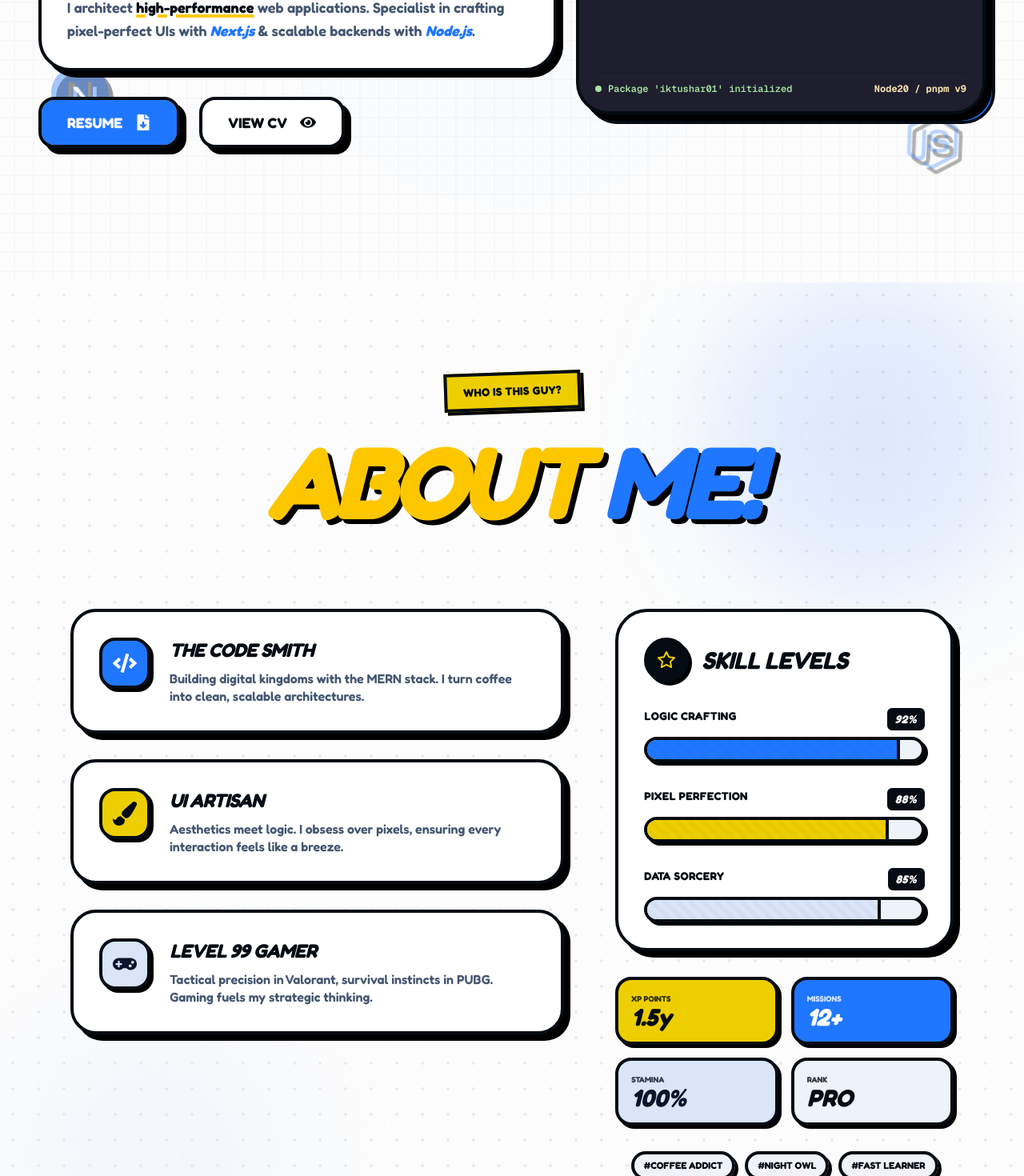
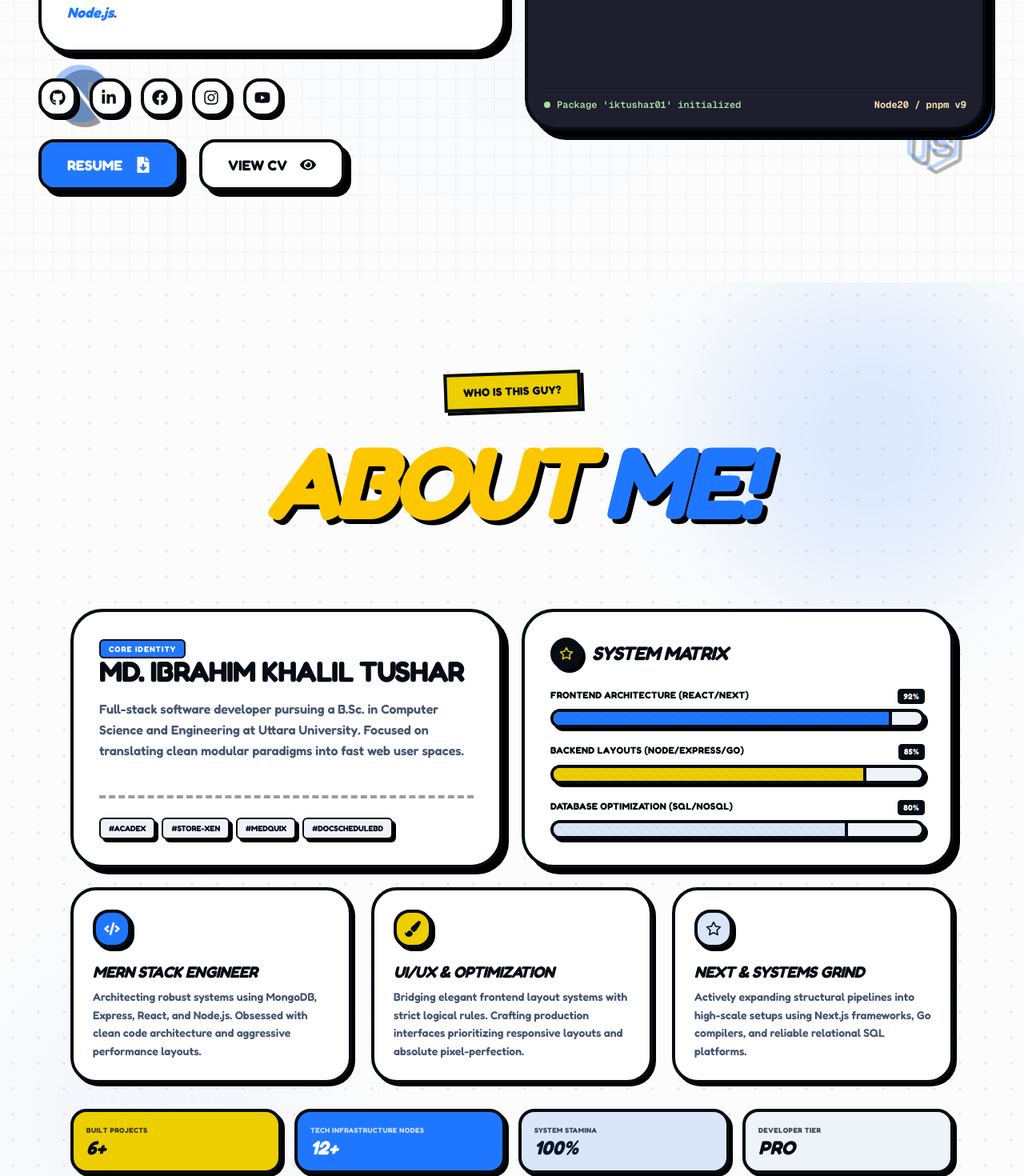
Before and after one commit to iktushar01/iktushar01.me, a Next.js app: page / in a window 1280 px wide. Shown: the part 447-1917 px from the top of the page at 80% size. Built offline with nearby package versions, Linux system fonts and the light colour scheme.

Commit message:
feat: update AboutMe and Footer components with enhanced content and social links

```diff
--- a/src/components/modules/homepage/aboutme.tsx
+++ b/src/components/modules/homepage/aboutme.tsx
@@ -56,26 +56,27 @@ const TiltCard: React.FC<{ children: ReactNode; className?: string }> = ({ child
 const StoryCard: React.FC<{ item: StoryItem; index: number }> = ({ item, index }) => {
   return (
     <motion.div
-      initial={{ opacity: 0, x: index % 2 === 0 ? -40 : 40 }}
-      whileInView={{ opacity: 1, x: 0 }}
+      initial={{ opacity: 0, y: 30 }}
+      whileInView={{ opacity: 1, y: 0 }}
       viewport={{ once: true, margin: "-64px" }}
-      transition={{ ...springSoft, delay: index * 0.08 }}
+      transition={{ ...springSoft, delay: index * 0.06 }}
+      className="h-full"
     >
-      <TiltCard>
-        <div className="group relative rounded-[var(--radius-cartoon)] border-4 border-border bg-card text-card-foreground p-6 sm:p-8 flex flex-col sm:flex-row gap-6 shadow-cartoon-md hover:shadow-none hover:translate-x-1 hover:translate-y-1 transition-all duration-200 ease-out">
+      <TiltCard className="h-full">
+        <div className="group relative h-full rounded-[var(--radius-cartoon)] border-4 border-border bg-card text-card-foreground p-6 flex flex-col gap-4 shadow-cartoon-sm hover:shadow-cartoon-md hover:-translate-x-1 hover:-translate-y-1 transition-all duration-200 ease-out">
           <div
             className={cn(
-              "flex-shrink-0 w-16 h-16 rounded-[var(--radius-sticker)] border-4 border-border flex items-center justify-center text-3xl text-primary-foreground shadow-cartoon-sm group-hover:rotate-6 transition-transform duration-200",
+              "w-12 h-12 rounded-[var(--radius-sticker)] border-4 border-border flex items-center justify-center text-xl text-primary-foreground shadow-cartoon-sm group-hover:rotate-6 transition-transform duration-200",
               item.iconSurface,
             )}
           >
             {item.icon}
           </div>
           <div>
-            <h3 className="text-xl sm:text-2xl font-black mb-2 uppercase italic tracking-tight">
+            <h3 className="text-lg sm:text-xl font-black mb-1.5 uppercase italic tracking-tight">
               {item.title}
             </h3>
-            <p className="text-sm sm:text-base font-semibold text-muted-foreground leading-snug">
+            <p className="text-xs sm:text-sm font-semibold text-muted-foreground leading-relaxed">
               {item.content}
             </p>
           </div>
@@ -86,41 +87,44 @@ const StoryCard: React.FC<{ item: StoryItem; index: number }> = ({ item, index }
 };
 
 const AboutMe: React.FC = () => {
+  // Personalized stories mapped to your portfolio architecture focus
   const stories: StoryItem[] = [
     {
       icon: <FaCode />,
       iconSurface: "bg-primary",
-      title: "The Code Smith",
+      title: "MERN Stack Engineer",
       content:
-        "Building digital kingdoms with the MERN stack. I turn coffee into clean, scalable architectures.",
+        "Architecting robust systems using MongoDB, Express, React, and Node.js. Obsessed with clean code architecture and aggressive performance layouts.",
     },
     {
       icon: <FaPaintBrush />,
       iconSurface: "bg-accent text-accent-foreground",
-      title: "UI Artisan",
+      title: "UI/UX & Optimization",
       content:
-        "Aesthetics meet logic. I obsess over pixels, ensuring every interaction feels like a breeze.",
+        "Bridging elegant frontend layout systems with strict logical rules. Crafting production interfaces prioritizing responsive layouts and absolute pixel-perfection.",
     },
     {
-      icon: <FaGamepad />,
+      icon: <FiStar />,
       iconSurface: "bg-secondary text-secondary-foreground",
-      title: "Level 99 Gamer",
+      title: "Next & Systems Grind",
       content:
-        "Tactical precision in Valorant, survival instincts in PUBG. Gaming fuels my strategic thinking.",
+        "Actively expanding structural pipelines into high-scale setups using Next.js frameworks, Go compilers, and reliable relational SQL platforms.",
     },
   ];
 
+  // Actual skills from your toolkit
   const approaches: ApproachItem[] = [
-    { skill: "Logic Crafting", level: 92, barClass: "bg-primary" },
-    { skill: "Pixel Perfection", level: 88, barClass: "bg-accent" },
-    { skill: "Data Sorcery", level: 85, barClass: "bg-secondary" },
+    { skill: "Frontend Architecture (React/Next)", level: 92, barClass: "bg-primary" },
+    { skill: "Backend Layouts (Node/Express/Go)", level: 85, barClass: "bg-accent" },
+    { skill: "Database Optimization (SQL/NoSQL)", level: 80, barClass: "bg-secondary" },
   ];
 
+  // Milestone data points transformed into metrics
   const stats: { label: string; value: string; surface: string }[] = [
-    { label: "XP Points", value: "1.5y", surface: "bg-accent text-accent-foreground" },
-    { label: "Missions", value: "12+", surface: "bg-primary text-primary-foreground" },
-    { label: "Stamina", value: "100%", surface: "bg-secondary text-secondary-foreground" },
-    { label: "Rank", value: "PRO", surface: "bg-muted text-foreground" },
+    { label: "Built Projects", value: "6+", surface: "bg-accent text-accent-foreground" },
+    { label: "Tech Infrastructure Nodes", value: "12+", surface: "bg-primary text-primary-foreground" },
+    { label: "System Stamina", value: "100%", surface: "bg-secondary text-secondary-foreground" },
+    { label: "Developer Tier", value: "PRO", surface: "bg-muted text-foreground" },
   ];
 
   return (
@@ -141,41 +145,65 @@ const AboutMe: React.FC = () => {
           }
         />
 
-        <div className="grid grid-cols-1 lg:grid-cols-12 gap-10 lg:gap-16">
-          <div className="lg:col-span-7 space-y-8">
-            {stories.map((item, index) => (
-              <StoryCard key={item.title} item={item} index={index} />
+        {/* Brand New Modern Bento Grid Layout */}
+        <div className="grid grid-cols-1 md:grid-cols-2 lg:grid-cols-12 gap-6 items-stretch">
+
+          {/* Main Context Box: Introduction card spanning half the bento layout */}
+          <div className="lg:col-span-6 flex flex-col justify-between p-6 sm:p-8 bg-card border-4 border-border rounded-[var(--radius-cartoon-lg)] shadow-cartoon-md">
+            <div className="space-y-4">
+              <span className="bg-primary text-primary-foreground text-[10px] font-black uppercase tracking-widest px-2.5 py-1 rounded-md border-2 border-border">
+                Core Identity
+              </span>
+              <h3 className="text-2xl sm:text-4xl font-black uppercase tracking-tight leading-none">
+                Md. Ibrahim Khalil Tushar
+              </h3>
+              <p className="text-sm sm:text-base font-semibold text-muted-foreground leading-relaxed">
+                Full-stack software developer pursuing a B.Sc. in Computer Science and Engineering at Uttara University. Focused on translating clean modular paradigms into fast web user spaces.
+              </p>
+            </div>
+
+            {/* Quick-firing dynamic anchor reference badges referencing your ecosystem highlights */}
+            <div className="flex flex-wrap gap-2 pt-6 mt-6 border-t-4 border-dashed border-border/40">
+              {["#Acadex", "#Store-Xen", "#Medquix", "#DocScheduleBD"].map((project) => (
+                <span
+                  key={project}
+                  className="bg-muted text-foreground border-2 border-border px-2.5 py-1 rounded-md font-black text-[10px] uppercase shadow-cartoon-sm"
+                >
+                  {project}
+                </span>
               ))}
             </div>
-
-          <div className="lg:col-span-5 space-y-8">
-            <TiltCard>
-              <div className="bg-card text-card-foreground border-4 border-border rounded-[var(--radius-cartoon-lg)] p-8 shadow-cartoon-md">
-                <div className="flex items-center gap-4 mb-8">
-                  <div className="w-14 h-14 rounded-full bg-foreground text-background flex items-center justify-center border-4 border-border shadow-cartoon-sm">
-                    <FiStar className="text-accent text-2xl" />
-                  </div>
-                  <h3 className="text-2xl sm:text-3xl font-black uppercase italic tracking-tight">Skill Levels</h3>
           </div>
 
-                <div className="space-y-8">
+          {/* Skill Matrix Box (Spans 6 units on desktop) */}
+          <div className="lg:col-span-6">
+            <TiltCard className="h-full">
+              <div className="h-full bg-card text-card-foreground border-4 border-border rounded-[var(--radius-cartoon-lg)] p-6 sm:p-8 shadow-cartoon-md flex flex-col justify-center">
+                <div className="flex items-center gap-3 mb-6">
+                  <div className="w-10 h-10 rounded-full bg-foreground text-background flex items-center justify-center border-4 border-border shadow-cartoon-sm">
+                    <FiStar className="text-accent text-lg" />
+                  </div>
+                  <h3 className="text-xl sm:text-2xl font-black uppercase italic tracking-tight">System Matrix</h3>
+                </div>
+
+                <div className="space-y-5">
                   {approaches.map((item, index) => (
                     <div key={item.skill} className="group">
-                      <div className="flex justify-between font-black uppercase text-xs sm:text-sm mb-2 tracking-wide">
+                      <div className="flex justify-between font-black uppercase text-[10px] sm:text-xs mb-1.5 tracking-wide">
                         <span>{item.skill}</span>
-                        <span className="bg-foreground text-background px-2 py-0.5 rounded-md italic border-2 border-border">
+                        <span className="bg-foreground text-background px-1.5 py-0.5 rounded text-[10px] font-bold border border-border">
                           {item.level}%
                         </span>
                       </div>
-                      <div className="h-7 sm:h-8 w-full bg-muted border-4 border-border rounded-[var(--radius-sticker)] overflow-hidden shadow-cartoon-sm">
+                      <div className="h-6 w-full bg-muted border-4 border-border rounded-[var(--radius-sticker)] overflow-hidden shadow-cartoon-sm">
                         <motion.div
                           className={cn("h-full border-r-4 border-border relative", item.barClass)}
                           initial={{ width: 0 }}
                           whileInView={{ width: `${item.level}%` }}
                           viewport={{ once: true }}
-                          transition={{ ...springSoft, delay: index * 0.12 }}
+                          transition={{ ...springSoft, delay: index * 0.1 }}
                         >
-                          <div className="absolute inset-0 opacity-20 bg-[linear-gradient(45deg,rgba(0,0,0,0.12)_25%,transparent_25%,transparent_50%,rgba(0,0,0,0.12)_50%,rgba(0,0,0,0.12)_75%,transparent_75%,transparent)] bg-[length:16px_16px]" />
+                          <div className="absolute inset-0 opacity-15 bg-[linear-gradient(45deg,rgba(0,0,0,0.12)_25%,transparent_25%,transparent_50%,rgba(0,0,0,0.12)_50%,rgba(0,0,0,0.12)_75%,transparent_75%,transparent)] bg-[length:12px_12px]" />
                         </motion.div>
                       </div>
                     </div>
@@ -183,35 +211,33 @@ const AboutMe: React.FC = () => {
                 </div>
               </div>
             </TiltCard>
+          </div>
 
-            <div className="grid grid-cols-2 gap-4">
+          {/* Three Column Dynamic Story Card Track Block */}
+          {stories.map((item, index) => (
+            <div key={item.title} className="lg:col-span-4 md:col-span-1">
+              <StoryCard item={item} index={index} />
+            </div>
+          ))}
+
+          {/* Numerical Status Metrics Panel Footer Grid Block */}
+          <div className="lg:col-span-12 grid grid-cols-2 sm:grid-cols-4 gap-4 mt-2">
             {stats.map((stat) => (
               <motion.div
                 key={stat.label}
-                  whileHover={{ y: -4 }}
+                whileHover={{ y: -4, scale: 1.02 }}
                 transition={springSoft}
                 className={cn(
-                    "border-4 border-border p-4 rounded-[var(--radius-sticker)] shadow-cartoon-sm",
+                  "border-4 border-border p-4 rounded-[var(--radius-sticker)] shadow-cartoon-sm flex flex-col justify-center",
                   stat.surface,
                 )}
               >
-                  <p className="text-[10px] font-black uppercase opacity-80">{stat.label}</p>
-                  <p className="text-2xl sm:text-3xl font-black italic leading-none">{stat.value}</p>
+                <p className="text-[9px] font-black uppercase opacity-75 tracking-wider mb-1">{stat.label}</p>
+                <p className="text-xl sm:text-2xl font-black italic leading-none">{stat.value}</p>
               </motion.div>
             ))}
           </div>
 
-            <div className="flex flex-wrap gap-2 sm:gap-3 justify-center">
-              {["Coffee Addict", "Night Owl", "Fast Learner", "Team Player"].map((tag) => (
-                <span
-                  key={tag}
-                  className="bg-muted/80 border-4 border-border px-3 py-1.5 rounded-full font-black text-[10px] sm:text-xs uppercase shadow-cartoon-sm"
-                >
-                  #{tag}
-                </span>
-              ))}
-            </div>
-          </div>
         </div>
       </div>
     </section>
--- a/src/components/modules/homepage/footer.tsx
+++ b/src/components/modules/homepage/footer.tsx
@@ -2,7 +2,7 @@
 
 import React, { useState, useEffect, JSX } from "react";
 import { motion } from "framer-motion";
-import { FaGithub, FaFacebook, FaArrowUp } from "react-icons/fa";
+import { FaGithub, FaFacebook, FaArrowUp, FaLinkedinIn } from "react-icons/fa";
 import { springSnappy } from "@/lib/motion";
 
 interface SocialLink {
@@ -37,8 +37,10 @@ const Footer: React.FC = () => {
     window.scrollTo({ top: 0, behavior: "smooth" });
   };
 
+  // LinkedIn link successfully appended with matching username parameters
   const socialLinks: SocialLink[] = [
     { icon: <FaGithub />, link: "https://github.com/iktushar01" },
+    { icon: <FaLinkedinIn />, link: "https://linkedin.com/in/iktushar01" },
     { icon: <FaFacebook />, link: "https://facebook.com/iktushar01" },
   ];
 
--- a/src/components/modules/homepage/header.tsx
+++ b/src/components/modules/homepage/header.tsx
@@ -2,7 +2,7 @@
 
 import React, { useEffect, useState, useRef } from "react";
 import { motion, Variants } from "framer-motion";
-import { FaFileDownload, FaEye, FaReact, FaNodeJs, FaCode } from "react-icons/fa";
+import { FaFileDownload, FaEye, FaReact, FaNodeJs, FaCode, FaGithub, FaFacebook, FaLinkedinIn, FaInstagram, FaYoutube } from "react-icons/fa";
 import { SiTailwindcss, SiNextdotjs } from "react-icons/si";
 import { Button } from "@/components/ui/button";
 import { Badge } from "@/components/ui/badge";
@@ -168,6 +168,14 @@ const Header: React.FC = () => {
     return `[${"■".repeat(filledBars)}${".".repeat(emptyBars)}] ${installProgress}%`;
   };
 
+  const inlineSocials = [
+  { Icon: FaGithub, url: "https://github.com/iktushar01", label: "GitHub" },
+  { Icon: FaLinkedinIn, url: "https://linkedin.com/in/iktushar01", label: "LinkedIn" },
+  { Icon: FaFacebook, url: "https://facebook.com/iktushar01", label: "Facebook" },
+  { Icon: FaInstagram, url: "https://instagram.com/iktushar01", label: "Instagram" },
+  { Icon: FaYoutube, url: "https://youtube.com/@iktushar01", label: "YouTube" },
+];
+
   return (
     <>
       <style jsx global>{`
@@ -216,7 +224,7 @@ const Header: React.FC = () => {
           <div className="absolute top-1/2 left-1/2 w-[min(90vw,600px)] h-[min(90vw,600px)] bg-primary/10 rounded-full animate-aura-infinite" />
         </div>
 
-        {/* Floating Icons Canvas */}
+        {/* Floating Background Ambient Design Icons */}
         <div className="absolute inset-0 pointer-events-none z-10 hidden xl:block overflow-hidden">
           {[
             { Icon: FaReact, color: "text-primary/30", pos: "top-[15%] left-[8%]", size: "text-6xl" },
@@ -274,8 +282,27 @@ const Header: React.FC = () => {
               </div>
             </motion.div>
 
+            {/* Social Icons Strip Before Buttons */}
+            <div className="flex items-center justify-center lg:justify-start gap-4 pt-2">
+              {inlineSocials.map((social, i) => (
+                <motion.a
+                  key={social.label}
+                  href={social.url}
+                  target="_blank"
+                  rel="noopener noreferrer"
+                  aria-label={social.label}
+                  whileHover={{ scale: 1.15, rotate: i % 2 === 0 ? 6 : -6 }}
+                  whileTap={{ scale: 0.95 }}
+                  transition={springSnappy}
+                  className="w-12 h-12 bg-card text-card-foreground border-4 border-border flex items-center justify-center text-xl shadow-cartoon-sm hover:bg-primary hover:text-primary-foreground transition-colors duration-150 rounded-[var(--radius-sticker)]"
+                >
+                  <social.Icon />
+                </motion.a>
+              ))}
+            </div>
+
             {/* Actions CTA Bars */}
-            <div className="flex flex-col sm:flex-row justify-center lg:justify-start gap-4 sm:gap-6 pt-2">
+            <div className="flex flex-col sm:flex-row justify-center lg:justify-start gap-4 sm:gap-6 pt-1">
               <motion.div whileHover={{ scale: 1.02, rotate: -1 }} whileTap={{ scale: 0.98 }} transition={springSnappy} className="w-full sm:w-auto">
                 <Button
                   asChild
@@ -303,9 +330,9 @@ const Header: React.FC = () => {
             </div>
           </div>
 
-          {/* Right Column: Real-time Installer with Custom Scroller Class */}
+          {/* Right Column: Fixed Large-Sized Real-time Terminal */}
           <motion.div
-            className="flex-1 w-full max-w-lg hidden lg:block relative cursor-text"
+            className="flex-1 w-full max-w-xl hidden lg:block relative cursor-text"
             initial={{ x: 30, opacity: 0 }}
             animate={{ x: 0, opacity: 1 }}
             transition={{ ...springSoft, delay: 0.15 }}
@@ -313,7 +340,7 @@ const Header: React.FC = () => {
           >
             <div className="absolute inset-0 bg-primary border-4 border-border rounded-[var(--radius-cartoon-lg)] translate-x-3 translate-y-3" />
 
-            <div className="w-full h-[380px] bg-[#1e1e2e] text-[#cdd6f4] border-4 border-border rounded-[var(--radius-cartoon-lg)] p-5 relative z-10 shadow-cartoon-md font-mono text-sm leading-relaxed flex flex-col justify-between">
+            <div className="w-full h-[420px] bg-[#1e1e2e] text-[#cdd6f4] border-4 border-border rounded-[var(--radius-cartoon-lg)] p-5 relative z-10 shadow-cartoon-md font-mono text-sm leading-relaxed flex flex-col justify-between">
 
               <div>
                 {/* Header Window Controller */}
@@ -331,7 +358,7 @@ const Header: React.FC = () => {
                 {/* Internal Render Display Area with Custom Scrollbar Class applied */}
                 <div
                   ref={containerRef}
-                  className="space-y-1 text-xs sm:text-sm font-medium max-h-[240px] overflow-y-auto pr-1 custom-terminal-scrollbar"
+                  className="space-y-1 text-xs sm:text-sm font-medium max-h-[280px] overflow-y-auto pr-1 custom-terminal-scrollbar"
                 >
                   {isInstalling ? (
                     <div className="space-y-3 pt-4">
```
Lines whose indentation alone changed are shown as unchanged.
